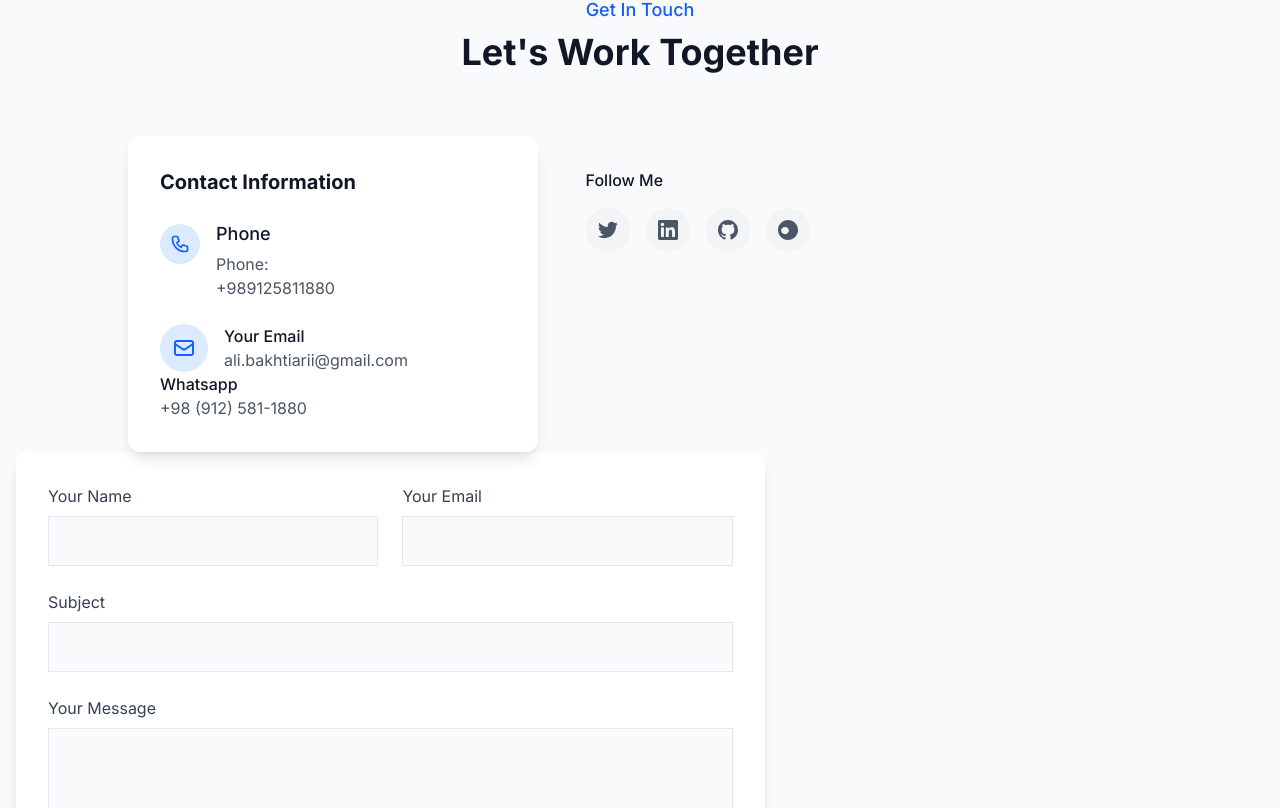
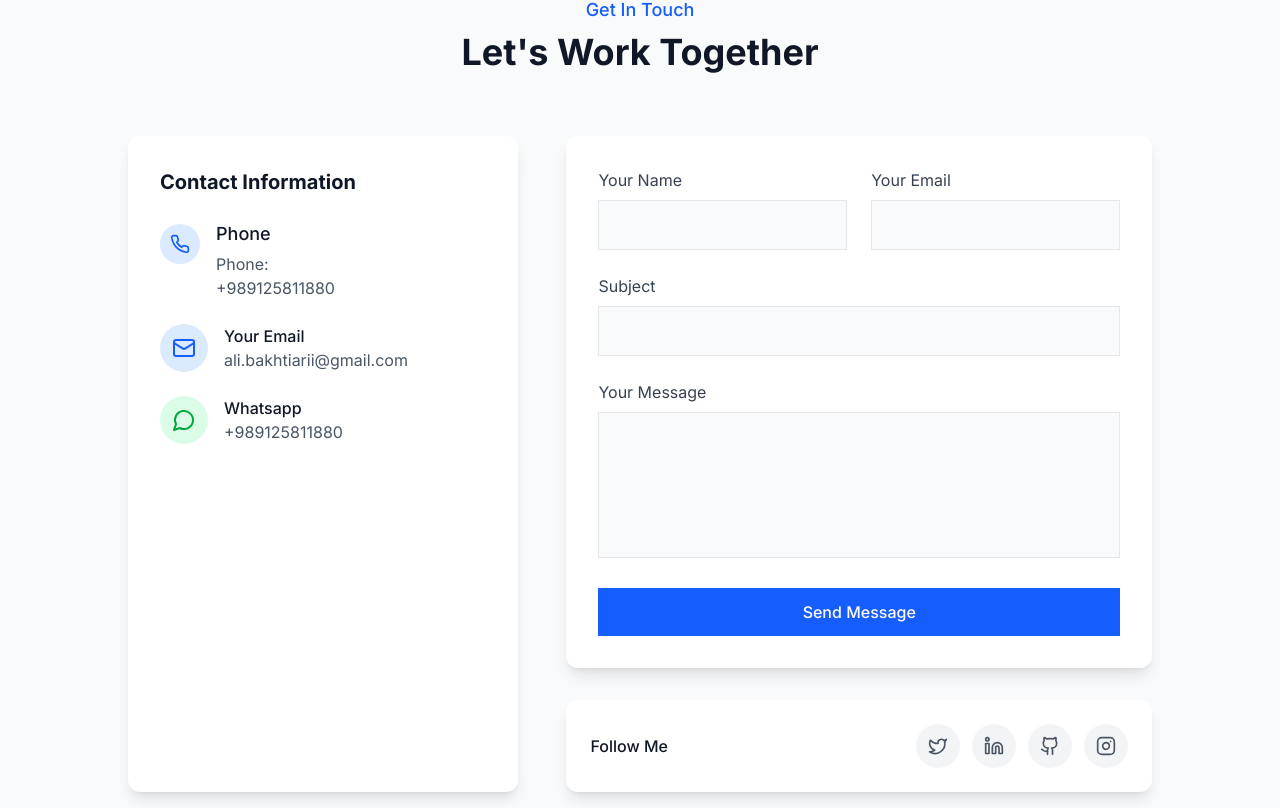
Before and after one commit to alibakhtiari/aliib-ir, a Next.js app: page /en in a window 1280 px wide. Shown: the part 4352-5160 px from the top of the page. Built offline with nearby package versions, Linux system fonts and the light colour scheme.

Commit message:
feat: optimize contact section (lucide icons, loading state)

```diff
--- a/components/Contact.tsx
+++ b/components/Contact.tsx
@@ -2,6 +2,19 @@
 
 import { useState } from "react"
 import { useLanguage } from "@/contexts/LanguageContext"
+import { Phone, Mail, MessageCircle, Twitter, Linkedin, Github, Instagram, Loader2 } from "lucide-react"
+
+const CONTACT_INFO = {
+  phone: "+989125811880",
+  email: "ali.bakhtiarii@gmail.com",
+  whatsapp: "+989125811880",
+  socials: {
+    twitter: "https://x.com/aliib1991",
+    linkedin: "https://www.linkedin.com/in/alibakhtiarii/",
+    github: "https://github.com/alibakhtiari/",
+    instagram: "https://www.instagram.com/aliibakhtiari/",
+  }
+}
 
 const Contact = () => {
   const { t, language } = useLanguage()
@@ -12,10 +25,14 @@ const Contact = () => {
     message: "",
   })
   const [formStatus, setFormStatus] = useState({
+    loading: false,
     submitted: false,
     success: false,
     message: "",
   })
+
+  // RTL check
+  const isRTL = language === 'fa' || language === 'ar';
 
   const handleChange = (e: React.ChangeEvent<HTMLInputElement | HTMLTextAreaElement>) => {
     const { name, value } = e.target
@@ -27,6 +44,7 @@ const Contact = () => {
 
   const handleSubmit = async (e: React.FormEvent) => {
     e.preventDefault()
+    setFormStatus(prev => ({ ...prev, loading: true, message: "" }))
 
     try {
       const response = await fetch('/api/contact', {
@@ -41,6 +59,7 @@ const Contact = () => {
 
       if (result.success) {
         setFormStatus({
+          loading: false,
           submitted: true,
           success: true,
           message: t("contact.success"),
@@ -54,13 +73,14 @@ const Contact = () => {
             subject: "",
             message: "",
           })
-          setFormStatus({ submitted: false, success: false, message: "" })
+          setFormStatus({ loading: false, submitted: false, success: false, message: "" })
         }, 3000)
       } else {
         throw new Error(result.message)
       }
     } catch (error) {
       setFormStatus({
+        loading: false,
         submitted: true,
         success: false,
         message: t("contact.error"),
@@ -87,107 +107,52 @@ const Contact = () => {
                 <h4 className="mb-6 text-xl font-bold text-gray-900 dark:text-white">{t("contact.contactInformation")}</h4>
 
                 <div className="space-y-6">
+                  {/* Phone */}
                   <div className="flex items-start">
-                    <div className="flex items-center justify-center w-10 h-10 mt-1 text-blue-600 bg-blue-100 rounded-full dark:bg-blue-900/30 dark:text-blue-400">
-                      <svg
-                        xmlns="http://www.w3.org/2000/svg"
-                        className="w-5 h-5"
-                        fill="none"
-                        viewBox="0 0 24 24"
-                        stroke="currentColor"
-                      >
-                        <path
-                          strokeLinecap="round"
-                          strokeLinejoin="round"
-                          strokeWidth={2}
-                          d="M3 5a2 2 0 012-2h3.28a1 1 0 01.948.684l1.498 4.493a1 1 0 01-.502 1.21l-2.257 1.13a11.042 11.042 0 005.516 5.516l1.13-2.257a1 1 0 011.21-.502l4.493 1.498a1 1 0 01.684.949V19a2 2 0 01-2 2h-1C9.716 21 3 14.284 3 6V5z"
-                        />
-                      </svg>
+                    <div className="flex items-center justify-center w-10 h-10 mt-1 text-blue-600 bg-blue-100 rounded-full dark:bg-blue-900/30 dark:text-blue-400 shrink-0">
+                      <Phone className="w-5 h-5" />
                     </div>
                     <div className="ms-4">
                       <h3 className="text-lg font-medium text-gray-900 dark:text-white">{t("contact.phone")}</h3>
                       <p className="mt-1 text-gray-600 dark:text-gray-400">{t("contact.phone")}:</p>
-                      <a href="tel:+989125811880" className="text-gray-600 dark:text-gray-400">+989125811880</a>
+                      <a href={`tel:${CONTACT_INFO.phone}`} className="text-gray-600 dark:text-gray-400 dir-ltr inline-block hover:text-blue-600 dark:hover:text-blue-400 transition-colors">
+                        {CONTACT_INFO.phone}
+                      </a>
                     </div>
                   </div>
 
+                  {/* Email */}
                   <div className="flex items-start">
-                    <div className="p-3 me-4 bg-blue-100 rounded-full dark:bg-blue-900/30">
-                      <svg
-                        xmlns="http://www.w3.org/2000/svg"
-                        className="w-6 h-6 text-blue-600 dark:text-blue-400"
-                        fill="none"
-                        viewBox="0 0 24 24"
-                        stroke="currentColor"
-                      >
-                        <path
-                          strokeLinecap="round"
-                          strokeLinejoin="round"
-                          strokeWidth={2}
-                          d="M3 8l7.89 5.26a2 2 0 002.22 0L21 8M5 19h14a2 2 0 002-2V7a2 2 0 00-2-2H5a2 2 0 00-2 2v10a2 2 0 002 2z"
-                        />
-                      </svg>
+                    <div className="p-3 me-4 bg-blue-100 rounded-full dark:bg-blue-900/30 text-blue-600 dark:text-blue-400 shrink-0">
+                      <Mail className="w-6 h-6" />
                     </div>
                     <div>
                       <h5 className="font-medium text-gray-900 dark:text-white">{t("contact.email")}</h5>
-                      <a href="mailto:ali.bakhtiarii@gmail.com" className="text-gray-600 dark:text-gray-400">ali.bakhtiarii@gmail.com</a>
-                    </div>
-                  </div>
-
-                </div>
-                <div>
-                  <h5 className="font-medium text-gray-900 dark:text-white">{t("contact.whatsapp")}</h5>
-                  <a href="https://wa.me/989125811880" className="text-gray-600 dark:text-gray-400">+98 (912) 581-1880</a>
+                      <a href={`mailto:${CONTACT_INFO.email}`} className="text-gray-600 dark:text-gray-400 hover:text-blue-600 dark:hover:text-blue-400 transition-colors break-all">
+                        {CONTACT_INFO.email}
+                      </a>
                     </div>
                   </div>
                 </div>
 
-            <div className="mt-8">
-              <h5 className="mb-4 font-medium text-gray-900 dark:text-white">{t("contact.followMe")}</h5>
-              <div className="flex space-x-4">
-                <a
-                  href="https://x.com/aliib1991"
-                  className="p-3 text-gray-600 transition-colors bg-gray-100 rounded-full dark:bg-gray-800 dark:text-gray-400 hover:bg-blue-100 dark:hover:bg-blue-900/30 hover:text-blue-600 dark:hover:text-blue-400"
-                  aria-label="Follow on Twitter"
-                >
-                  <svg className="w-5 h-5" fill="currentColor" viewBox="0 0 24 24">
-                    <path d="M23.953 4.57a10 10 0 01-2.825.775 4.958 4.958 0 002.163-2.723c-.951.555-2.005.959-3.127 1.184a4.92 4.92 0 00-8.384 4.482C7.69 8.095 4.067 6.13 1.64 3.162a4.822 4.822 0 00-.666 2.475c0 1.71.87 3.213 2.188 4.096a4.904 4.904 0 01-2.228-.616v.06a4.923 4.923 0 003.946 4.827 4.996 4.996 0 01-2.212.085 4.936 4.936 0 004.604 3.417 9.867 9.867 0 01-6.102 2.105c-.39 0-.779-.023-1.17-.067a13.995 13.995 0 007.557 2.209c9.053 0 13.998-7.496 13.998-13.985 0-.21 0-.42-.015-.63A9.935 9.935 0 0024 4.59z" />
-                  </svg>
-                </a>
-                <a
-                  href="https://www.linkedin.com/in/alibakhtiarii/"
-                  className="p-3 text-gray-600 transition-colors bg-gray-100 rounded-full dark:bg-gray-800 dark:text-gray-400 hover:bg-blue-100 dark:hover:bg-blue-900/30 hover:text-blue-600 dark:hover:text-blue-400"
-                  aria-label="Follow on LinkedIn"
-                >
-                  <svg className="w-5 h-5" fill="currentColor" viewBox="0 0 24 24">
-                    <path d="M20.447 20.452h-3.554v-5.569c0-1.328-.027-3.037-1.852-3.037-1.853 0-2.136 1.445-2.136 2.939v5.667H9.351V9h3.414v1.561h.046c.477-.9 1.637-1.85 3.37-1.85 3.601 0 4.267 2.37 4.267 5.455v6.286zM5.337 7.433c-1.144 0-2.063-.926-2.063-2.065 0-1.138.92-2.063 2.063-2.063 1.14 0 2.064.925 2.064 2.063 0 1.139-.925 2.065-2.064 2.065zm1.782 13.019H3.555V9h3.564v11.452zM22.225 0H1.771C.792 0 0 .774 0 1.729v20.542C0 23.227.792 24 1.771 24h20.451C23.2 24 24 23.227 24 22.271V1.729C24 .774 23.2 0 22.222 0h.003z" />
-                  </svg>
-                </a>
-                <a
-                  href="https://github.com/alibakhtiari/"
-                  className="p-3 text-gray-600 transition-colors bg-gray-100 rounded-full dark:bg-gray-800 dark:text-gray-400 hover:bg-blue-100 dark:hover:bg-blue-900/30 hover:text-blue-600 dark:hover:text-blue-400"
-                  aria-label="Follow on GitHub"
-                >
-                  <svg className="w-5 h-5" fill="currentColor" viewBox="0 0 24 24">
-                    <path d="M12 0c-6.626 0-12 5.373-12 12 0 5.302 3.438 9.8 8.207 11.387.599.111.793-.261.793-.577v-2.234c-3.338.726-4.033-1.416-4.033-1.416-.546-1.387-1.333-1.756-1.333-1.756-1.089-.745.083-.729.083-.729 1.205.084 1.839 1.237 1.839 1.237 1.07 1.834 2.807 1.304 3.492.997.107-.775.418-1.305.762-1.604-2.665-.305-5.467-1.334-5.467-5.931 0-1.311.469-2.381 1.236-3.221-.124-.303-.535-1.524.117-3.176 0 0 1.008-.322 3.301 1.23.957-.266 1.983-.399 3.003-.404 1.02.005 2.047.138 3.006.404 2.291-1.552 3.297-1.23 3.297-1.23.653 1.653.242 2.874.118 3.176.77.84 1.235 1.911 1.235 3.221 0 4.609-2.807 5.624-5.479 5.921.43.372.823 1.102.823 2.222v3.293c0 .319.192.694.801.576 4.765-1.589 8.199-6.086 8.199-11.386 0-6.627-5.373-12-12-12z" />
-                  </svg>
-                </a>
-                <a
-                  href="https://www.instagram.com/aliibakhtiari/"
-                  className="p-3 text-gray-600 transition-colors bg-gray-100 rounded-full dark:bg-gray-800 dark:text-gray-400 hover:bg-blue-100 dark:hover:bg-blue-900/30 hover:text-blue-600 dark:hover:text-blue-400"
-                  aria-label="Follow on Instagram"
-                >
-                  <svg className="w-5 h-5" fill="currentColor" viewBox="0 0 24 24">
-                    <path d="M12.017 0C5.396 0 .029 5.367.029 11.987c0 6.62 5.367 11.987 11.988 11.987 6.62 0 11.987-5.367 11.987-11.987C24.004 5.367 18.637.001 12.017.001zM8.449 16.988c-1.297 0-2.448-.49-3.337-1.297-.889-.807-1.337-1.807-1.337-3.001 0-1.193.448-2.193 1.337-3.001.889-.807 2.04-1.297 3.337-1.297 1.297 0 2.448.49 3.337 1.297.889.808 1.337 1.808 1.337 3.001 0 1.194-.448 2.194-1.337 3.001-.889.807-2.04 1.297-3.337 1.297z" />
-                  </svg>
+                {/* WhatsApp */}
+                <div className="mt-6 flex items-start">
+                  <div className="p-3 me-4 bg-green-100 rounded-full dark:bg-green-900/30 text-green-600 dark:text-green-400 shrink-0">
+                    <MessageCircle className="w-6 h-6" />
+                  </div>
+                  <div>
+                    <h5 className="font-medium text-gray-900 dark:text-white">{t("contact.whatsapp")}</h5>
+                    <a href={`https://wa.me/${CONTACT_INFO.whatsapp.replace('+', '')}`} className="text-gray-600 dark:text-gray-400 dir-ltr inline-block hover:text-green-600 dark:hover:text-green-400 transition-colors">
+                      {CONTACT_INFO.whatsapp}
                     </a>
                   </div>
                 </div>
               </div>
             </div>
 
-        {/* Contact Form */}
-        <div className="md:w-3/5">
+            {/* Socials & Form */}
+            <div className="md:w-3/5 space-y-8">
+              {/* Form */}
               <div className="p-8 bg-white shadow-lg dark:bg-gray-900 rounded-xl">
                 <form onSubmit={handleSubmit}>
                   <div className="grid grid-cols-1 gap-6 mb-6 md:grid-cols-2">
@@ -261,11 +226,26 @@ const Contact = () => {
 
                   <button
                     type="submit"
-                className="w-full px-6 py-3 font-medium text-white transition-colors bg-blue-600 rounded-lg hover:bg-blue-700"
+                    disabled={formStatus.loading}
+                    className="w-full px-6 py-3 font-medium text-white transition-colors bg-blue-600 rounded-lg hover:bg-blue-700 disabled:opacity-70 disabled:cursor-not-allowed flex items-center justify-center gap-2"
                   >
+                    {formStatus.loading && <Loader2 className="w-5 h-5 animate-spin" />}
                     {t("contact.submit")}
                   </button>
                 </form>
+              </div>
+
+              {/* Socials Row */}
+              <div className="flex flex-col md:flex-row items-center justify-between gap-4 p-6 bg-white dark:bg-gray-900 rounded-xl shadow-lg">
+                <h5 className="font-medium text-gray-900 dark:text-white">{t("contact.followMe")}</h5>
+                <div className="flex space-x-3 rtl:space-x-reverse">
+                  <SocialLink href={CONTACT_INFO.socials.twitter} label="Twitter" icon={<Twitter className="w-5 h-5" />} />
+                  <SocialLink href={CONTACT_INFO.socials.linkedin} label="LinkedIn" icon={<Linkedin className="w-5 h-5" />} />
+                  <SocialLink href={CONTACT_INFO.socials.github} label="GitHub" icon={<Github className="w-5 h-5" />} />
+                  <SocialLink href={CONTACT_INFO.socials.instagram} label="Instagram" icon={<Instagram className="w-5 h-5" />} />
+                </div>
+              </div>
+            </div>
           </div>
         </div>
       </div>
@@ -273,4 +253,16 @@ const Contact = () => {
   )
 }
 
+const SocialLink = ({ href, label, icon }: { href: string; label: string; icon: React.ReactNode }) => (
+  <a
+    href={href}
+    className="p-3 text-gray-600 transition-colors bg-gray-100 rounded-full dark:bg-gray-800 dark:text-gray-400 hover:bg-blue-100 dark:hover:bg-blue-900/30 hover:text-blue-600 dark:hover:text-blue-400"
+    aria-label={`Follow on ${label}`}
+    target="_blank"
+    rel="noopener noreferrer"
+  >
+    {icon}
+  </a>
+)
+
 export default Contact
```
Lines whose indentation alone changed are shown as unchanged.
